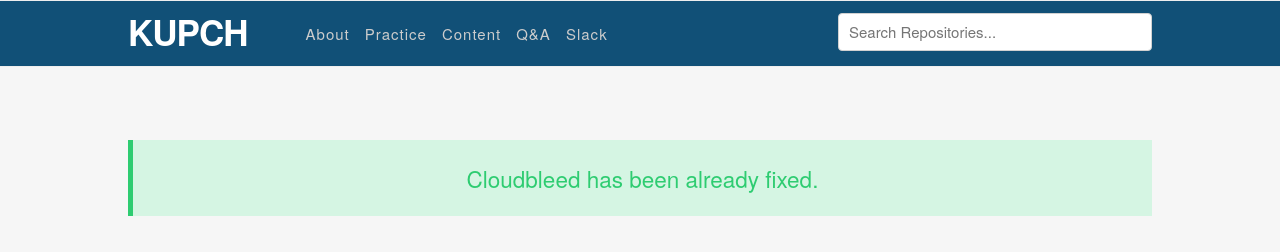
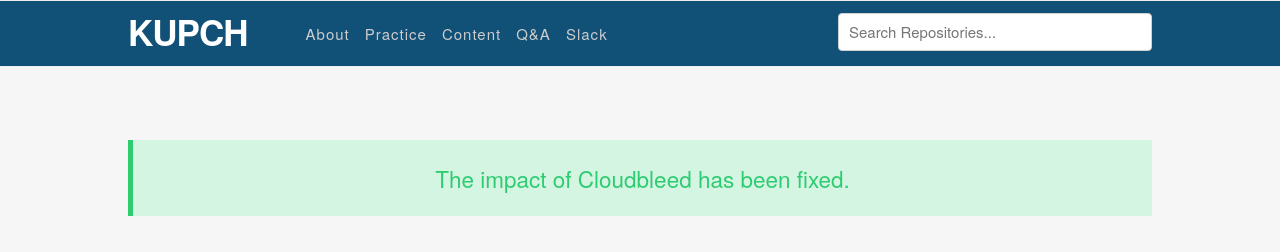
Before and after one commit to KUPCH/kupch.github.io, a plain HTML site: page index.html in a window 1280 px wide. Shown: the top 252 px of the page. Drawn offline with Linux system fonts and the light colour scheme.

Commit message:
fix info message

```diff
--- a/index.html
+++ b/index.html
@@ -54,7 +54,7 @@
   <!-- Banner -->
   <section class="hero">
     <div class="container">
-      <p class="alert alert-success">Cloudbleed has been already fixed. </p>
+      <p class="alert alert-success">The impact of Cloudbleed has been fixed. </p>
       <h2 class="section-heading">KUPCH</h2>
       <p class="section-description">Kanazawa University Programming Circle HOGEHOGE</p>
       <a class="button special" href="mailto:info@kupch.com">Contuct Us</a>
```
